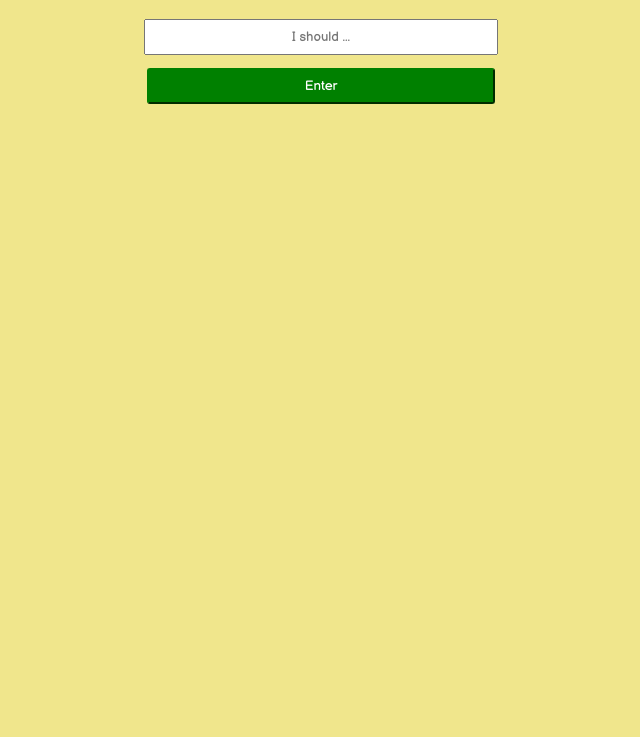
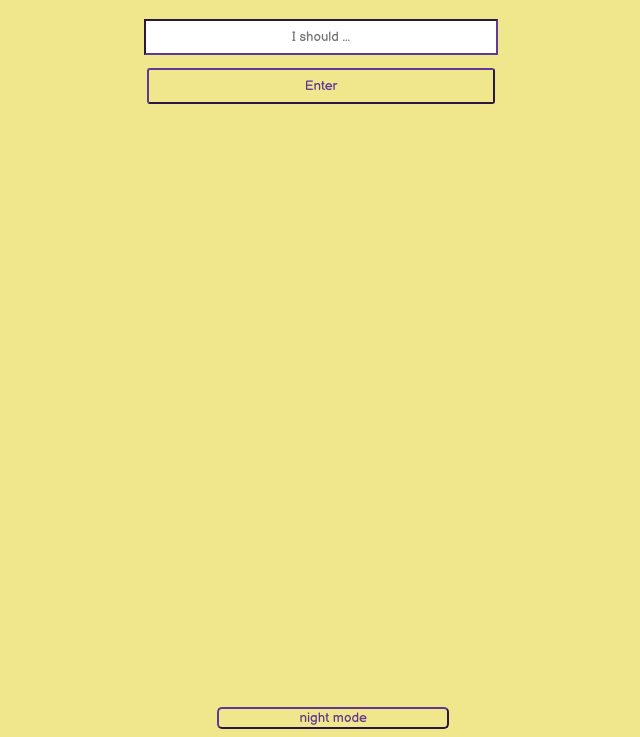
Before and after one commit to tshamsiddin/todolist, a plain HTML site: page index.html in a window 1280 px wide. Shown: the part 63-800 px from the top of the page, without its empty margins (319-959 px from the left). Drawn offline with Linux system fonts and the light colour scheme.

Commit message:
add night mode

```diff
--- a/index.html
+++ b/index.html
@@ -12,7 +12,7 @@
 </head>
 <body>
     <div class="div">
-        <h1>What should you do today?</h1>
+        <h1 class="forcolor">What should you do today?</h1>
         <input id="input" type="text" placeholder="I should ...">
         <button id="submit">Enter</button>
     </div>
@@ -25,6 +25,8 @@
 
     <p class="emoji"></p>
 
+    <button class="nightmode" onclick="myFunction()">night mode</button>
+
 
     <script type="text/javascript" src="script.js"></script>
 </body>
--- a/script.js
+++ b/script.js
@@ -23,3 +23,10 @@ input.addEventListener("keypress", function (event) {
         input.value= "";
     }
 })
+
+function myFunction() {
+    var btn=document.querySelector(".nightmode");
+    btn.classList.toggle("night");
+    var element = document.body;
+    element.classList.toggle("dark-mode");
+ }
--- a/style.css
+++ b/style.css
@@ -2,6 +2,7 @@ body{
     margin: 0;
     background-color: khaki;
 }
+
 
 .div{
     display: flex;
@@ -16,6 +17,8 @@ body{
     padding: 0.6em 6em;
     text-align: center;
     font-family: 'Balsamiq Sans', serif;
+    border-color: rgb(97, 56, 150);
+    color:rgb(86, 41, 145);
 }
 
 #submit{
@@ -23,10 +26,10 @@ body{
     padding: 0.6em 11.7em;
     text-align: center;
     margin-top: 1em;
-    background-color: green;
-    border-color: green;
+    background-color: khaki;
+    border-color: rgb(97, 56, 150);
     border-radius: 3px;
-    color: white;
+    color: rgb(97, 56, 150);
 }
 
 .div-li{
@@ -52,3 +55,36 @@ li{
 li:hover{
     color:white;
 }
+
+.dark-mode {
+    background-color: grey;
+    color: white;
+}
+
+.nightmode{
+    position: absolute;
+    font-family: 'Balsamiq Sans', serif;
+    bottom: 1vh;
+    right:20vw;
+    text-align: center;
+    background-color: khaki;
+    border-color: rgb(97, 56, 150);
+    border-radius: 5px;
+    padding-right: 6em;
+    padding-left: 6em;
+    color: rgb(97, 56, 150);
+
+
+}
+
+.night{
+    background-color: grey;
+    color: rgb(255, 255, 255);
+    border-color: rgb(107, 73, 107);
+}
+
+@media only screen and (min-width: 600px) {
+    .nightmode{
+        right: 40vw;
+    }
+  }
```
